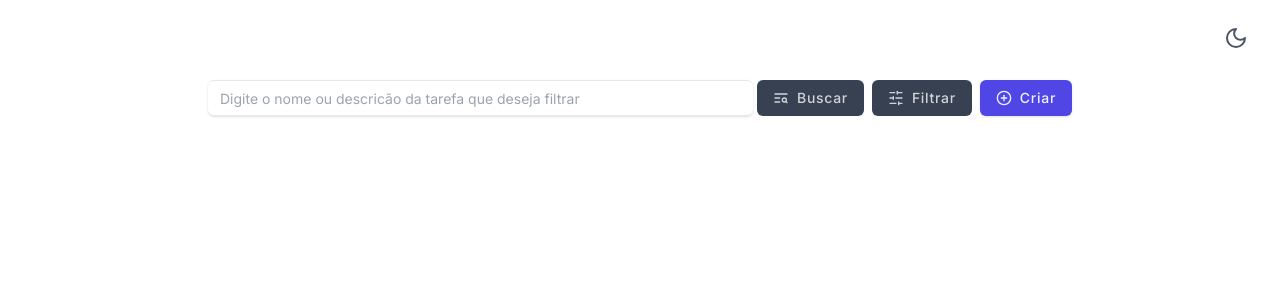
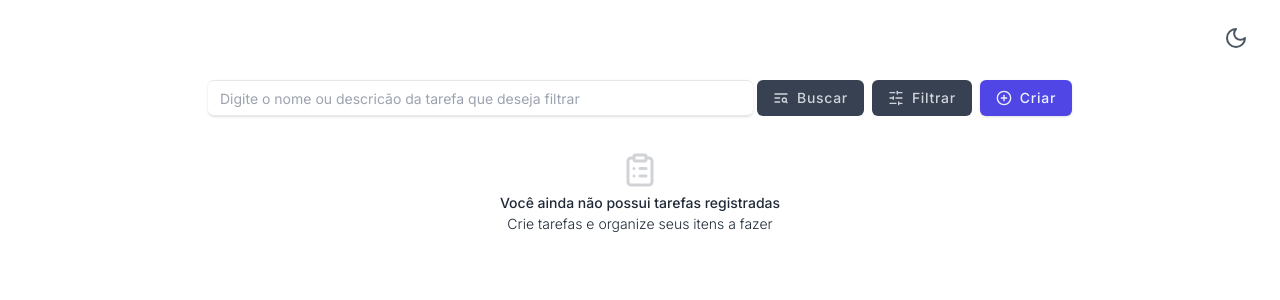
Before and after one commit to uilian-comim/challenge, a Next.js app: page / in a window 1280 px wide. Shown: the top 300 px of the page. Built offline with nearby package versions, Linux system fonts and the light colour scheme.

Commit message:
feat: add alternative screen if not exists task

```diff
--- a/src/app/RenderTask.tsx
+++ b/src/app/RenderTask.tsx
@@ -3,15 +3,39 @@
 import { useTasks } from "@/contexts/tasks.context";
 import { Task } from "@/components/Task";
 import { Pagination } from "@/components/Pagination";
+import { ClipboardList } from "lucide-react";
+import { useCallback } from "react";
+import { Span } from "@/components/Span";
 
 export function RenderTasks() {
     const { tasks } = useTasks();
 
+    const renderTasks = useCallback(() => {
+        if (tasks.length === 0) {
+            return (
+                <div className="w-full flex flex-col items-center justify-center gap-2 pt-6">
+                    <ClipboardList
+                        size={36}
+                        className="opacity-20 text-gray-800 dark:text-gray-300"
+                    />
+                    <div className="flex flex-col items-center justify-center gap-1">
+                        <Span className="font-medium">
+                            Você ainda não possui tarefas registradas
+                        </Span>
+                        <Span className="font-light text-sm">
+                            Crie tarefas e organize seus itens a fazer
+                        </Span>
+                    </div>
+                </div>
+            );
+        }
+
+        return tasks.map((task) => <Task key={task.id} task={task} />);
+    }, [tasks]);
+
     return (
         <div className="w-full flex flex-col items-start justify-center gap-4 overflow-hidden overflow-x-auto">
-            {tasks.map((task) => (
-                <Task key={task.id} task={task} />
-            ))}
+            {renderTasks()}
 
             {tasks.length > 0 && <Pagination />}
         </div>
--- a/src/components/ToggleTheme/index.tsx
+++ b/src/components/ToggleTheme/index.tsx
@@ -1,21 +1,34 @@
 "use client";
-import { useCallback, useState } from "react";
+import { useCallback, useEffect, useState } from "react";
 import { Toggle } from "../ui/toggle";
 import { Sun, Moon } from "lucide-react";
 
 export function ToggleTheme() {
     const [theme, setTheme] = useState<"light" | "dark">("light");
+
+    useEffect(() => {
+        const currentTheme = localStorage.getItem("theme");
+
+        if (currentTheme) {
+            setTheme(currentTheme as "light" | "dark");
+            document.documentElement.setAttribute("data-theme", currentTheme);
+        }
+    }, []);
+
     const toggleTheme = useCallback(() => {
         const currentTheme =
             document.documentElement.getAttribute("data-theme");
         if (currentTheme === "dark") {
             document.documentElement.setAttribute("data-theme", "light");
             setTheme("light");
+            localStorage.setItem("theme", "light");
         } else {
             document.documentElement.setAttribute("data-theme", "dark");
             setTheme("dark");
+            localStorage.setItem("theme", "dark");
         }
     }, []);
+
     return (
         <Toggle
             className="absolute top-5 right-5 text-gray-600"
```
